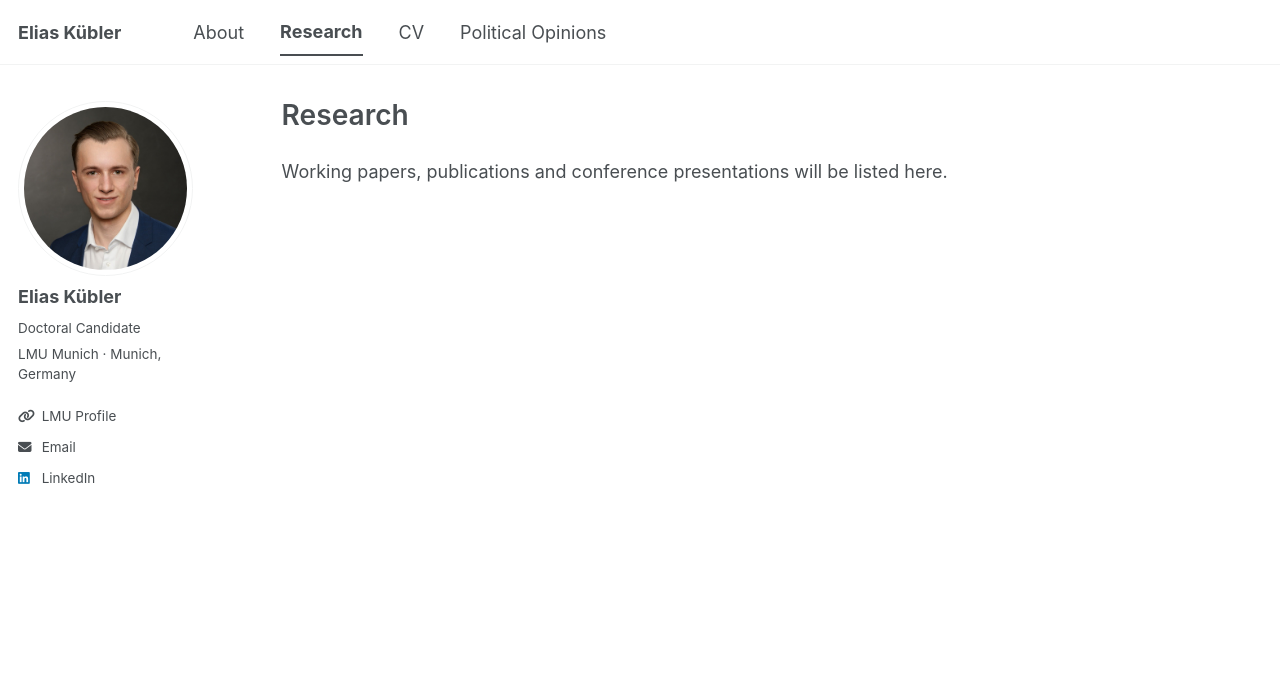
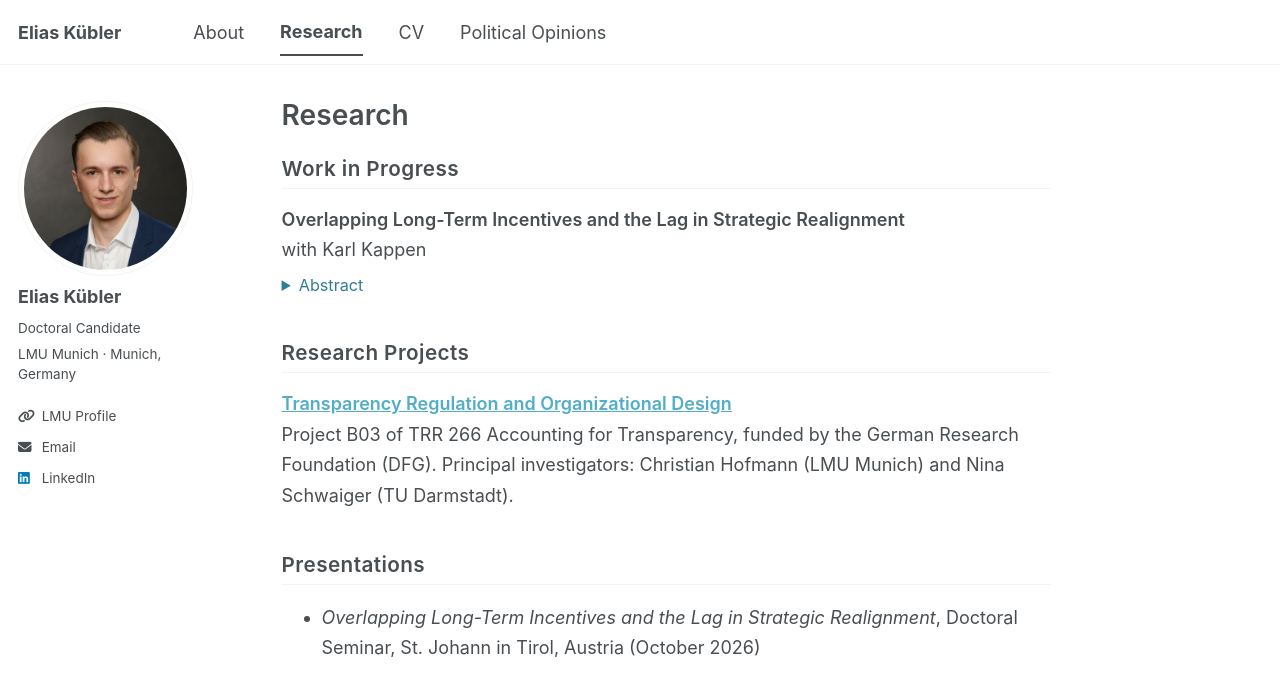
Before and after one commit to a0d4n/elias-academic-site, a Jekyll site: the page built from _pages/research.html, in a window 1280 px wide. Shown: the top 696 px of the page. Built offline with Jekyll 4.4.1, drawn with Linux system fonts in a browser that asks for light colours; a script bundle is joined from its source files by our own code; a style sheet for code colours, icons or effects is not loaded.

Commit message:
Add LTI work in progress, TRR 266 B03 project and St. Johann presentation
Co-Authored-By: Claude Opus 5.5 <noreply@anthropic.com>
Claude-Session: https://claude.ai/code/session_0113PgPaG2wmMCkbVHhics4v

```diff
--- a/_data/research.yml
+++ b/_data/research.yml
@@ -29,10 +29,32 @@
 
 working_papers: []
 
-work_in_progress: []
+work_in_progress:
+  - title: "Overlapping Long-Term Incentives and the Lag in Strategic Realignment"
+    coauthors: "with Karl Kappen"
+    abstract: >
+      Executives typically receive a new multi-year long-term incentive (LTI)
+      tranche every year, so several tranches with different performance
+      criteria are outstanding at the same time. Because existing tranches are
+      not rewritten after a strategic change, legacy tranches continue to reward
+      the old objectives. We model how these outstanding tranches delay the
+      realignment of managerial effort towards a new strategy, a Strategic
+      Incentive Lag, and plan to test the predictions using § 162 AktG
+      remuneration reports of DAX, MDAX and SDAX firms.
 
 publications: []
 
+# Research projects (e.g. funded projects Elias works on).
+# Fields: title, description, url (optional)
+projects:
+  - title: "Transparency Regulation and Organizational Design"
+    description: "Project B03 of TRR 266 Accounting for Transparency, funded by the German Research Foundation (DFG). Principal investigators: Christian Hofmann (LMU Munich) and Nina Schwaiger (TU Darmstadt)."
+    url: "https://www.accounting-for-transparency.de/projects/transparency-regulation-and-organizational-design/"
+
 # Conference and seminar presentations.
 # Fields: title (optional), event, location, date (e.g. "June 2027"), url (optional)
-presentations: []
+presentations:
+  - title: "Overlapping Long-Term Incentives and the Lag in Strategic Realignment"
+    event: "Doctoral Seminar"
+    location: "St. Johann in Tirol, Austria"
+    date: "October 2026"
--- a/_pages/research.html
+++ b/_pages/research.html
@@ -6,7 +6,7 @@ permalink: /research/
   Content is maintained in _data/research.yml — edit that file, not this one.
 {% endcomment %}
 {% assign r = site.data.research %}
-{% assign total = r.working_papers.size | plus: r.work_in_progress.size | plus: r.publications.size | plus: r.presentations.size %}
+{% assign total = r.working_papers.size | plus: r.work_in_progress.size | plus: r.publications.size | plus: r.projects.size | plus: r.presentations.size %}
 
 {% if r.publications.size > 0 %}
 <h2>Publications</h2>
@@ -23,6 +23,16 @@ permalink: /research/
 {% for e in r.work_in_progress %}{% include research-entry.html entry=e %}{% endfor %}
 {% endif %}
 
+{% if r.projects.size > 0 %}
+<h2>Research Projects</h2>
+{% for p in r.projects %}
+<div class="entry">
+  <p class="entry__title">{% if p.url %}<a href="{{ p.url }}">{{ p.title }}</a>{% else %}{{ p.title }}{% endif %}</p>
+  {% if p.description %}<p class="entry__summary">{{ p.description }}</p>{% endif %}
+</div>
+{% endfor %}
+{% endif %}
+
 {% if r.presentations.size > 0 %}
 <h2>Presentations</h2>
 <ul class="entry-list">
```
Also changed, not shown: README.md.
